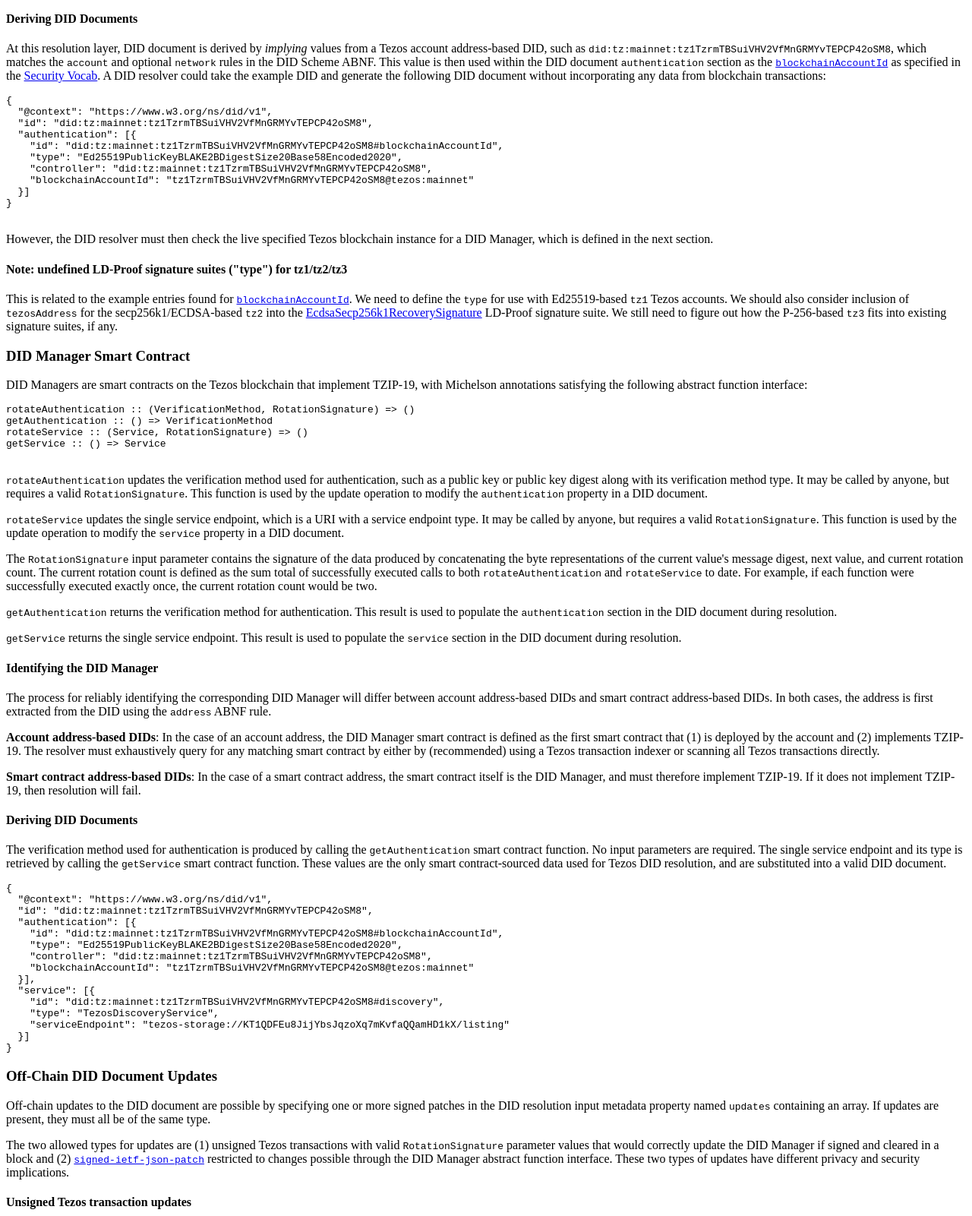
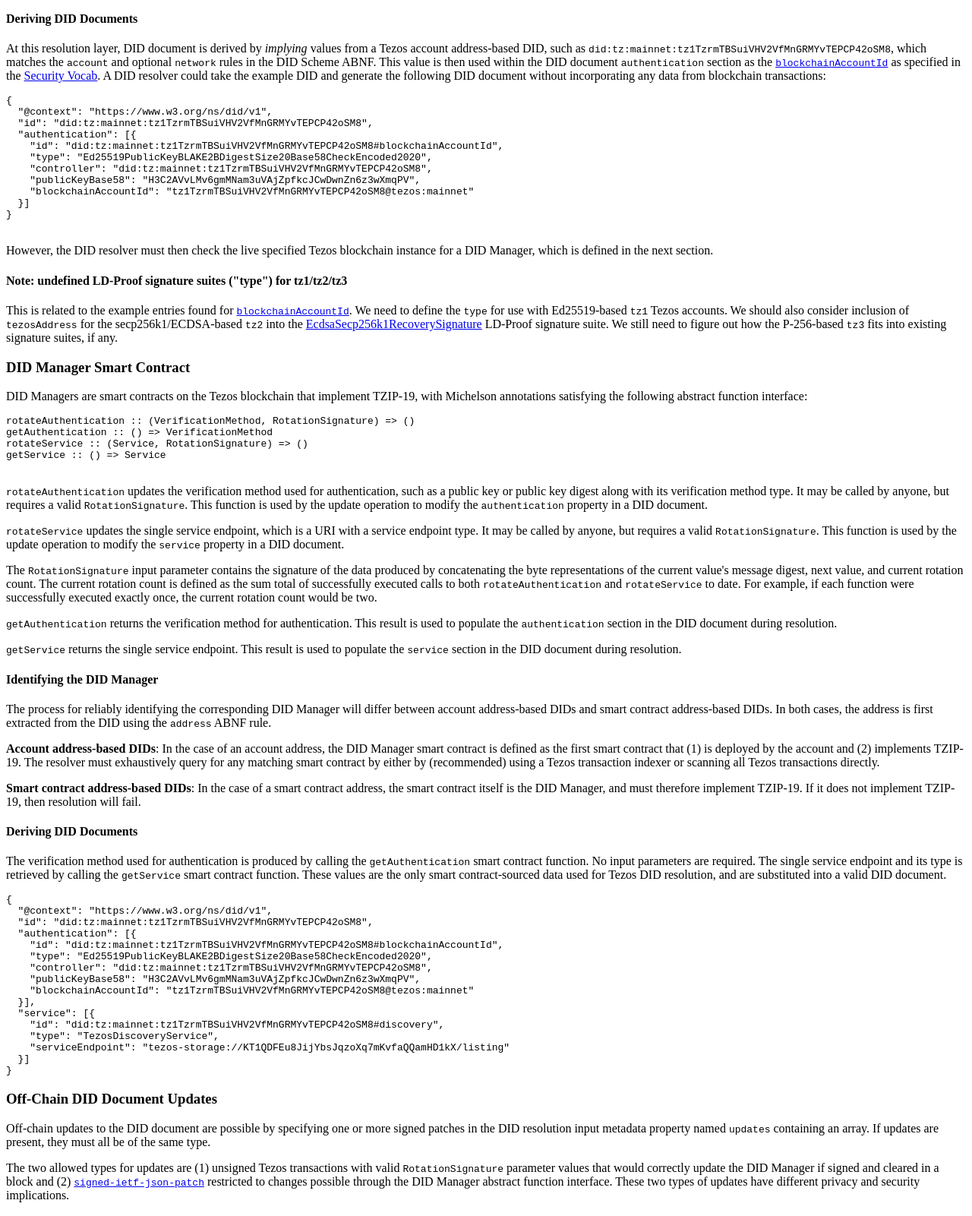
Before and after one commit to spruceid/did-tezos, a plain HTML site: page index.html in a window 1280 px wide. Shown: the part 3180-4781 px from the top of the page at 76% size. Drawn offline with Linux system fonts and the light colour scheme; a script that the page names is missing.

Commit message:
Rename Ed25519 and include public key

```diff
--- a/index.html
+++ b/index.html
@@ -398,8 +398,9 @@ digit       = %x30-39  ; 0-9
   "id": "did:tz:mainnet:tz1TzrmTBSuiVHV2VfMnGRMYvTEPCP42oSM8",
   "authentication": [{
     "id": "did:tz:mainnet:tz1TzrmTBSuiVHV2VfMnGRMYvTEPCP42oSM8#blockchainAccountId",
-    "type": "Ed25519PublicKeyBLAKE2BDigestSize20Base58Encoded2020",
+    "type": "Ed25519PublicKeyBLAKE2BDigestSize20Base58CheckEncoded2020",
     "controller": "did:tz:mainnet:tz1TzrmTBSuiVHV2VfMnGRMYvTEPCP42oSM8",
+    "publicKeyBase58": "H3C2AVvLMv6gmMNam3uVAjZpfkcJCwDwnZn6z3wXmqPV",
     "blockchainAccountId": "tz1TzrmTBSuiVHV2VfMnGRMYvTEPCP42oSM8@tezos:mainnet"
   }]
 }
@@ -508,8 +509,9 @@ getService :: () => Service
   "id": "did:tz:mainnet:tz1TzrmTBSuiVHV2VfMnGRMYvTEPCP42oSM8",
   "authentication": [{
     "id": "did:tz:mainnet:tz1TzrmTBSuiVHV2VfMnGRMYvTEPCP42oSM8#blockchainAccountId",
-    "type": "Ed25519PublicKeyBLAKE2BDigestSize20Base58Encoded2020",
+    "type": "Ed25519PublicKeyBLAKE2BDigestSize20Base58CheckEncoded2020",
     "controller": "did:tz:mainnet:tz1TzrmTBSuiVHV2VfMnGRMYvTEPCP42oSM8",
+    "publicKeyBase58": "H3C2AVvLMv6gmMNam3uVAjZpfkcJCwDwnZn6z3wXmqPV",
     "blockchainAccountId": "tz1TzrmTBSuiVHV2VfMnGRMYvTEPCP42oSM8@tezos:mainnet"
   }],
   "service": [{
```
